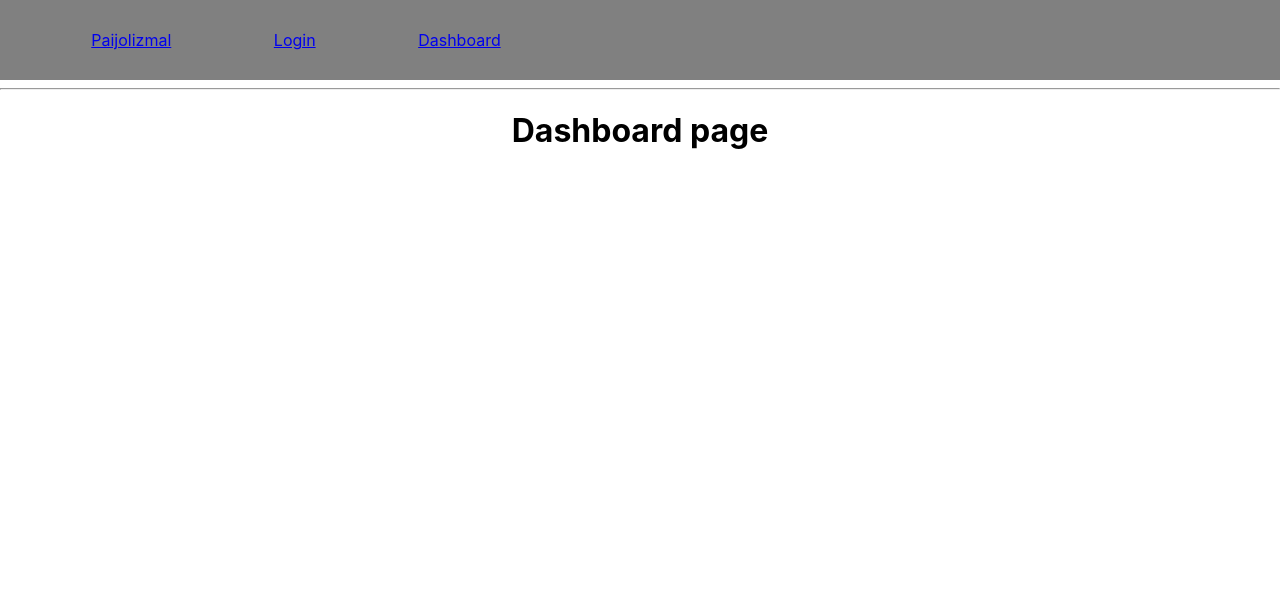
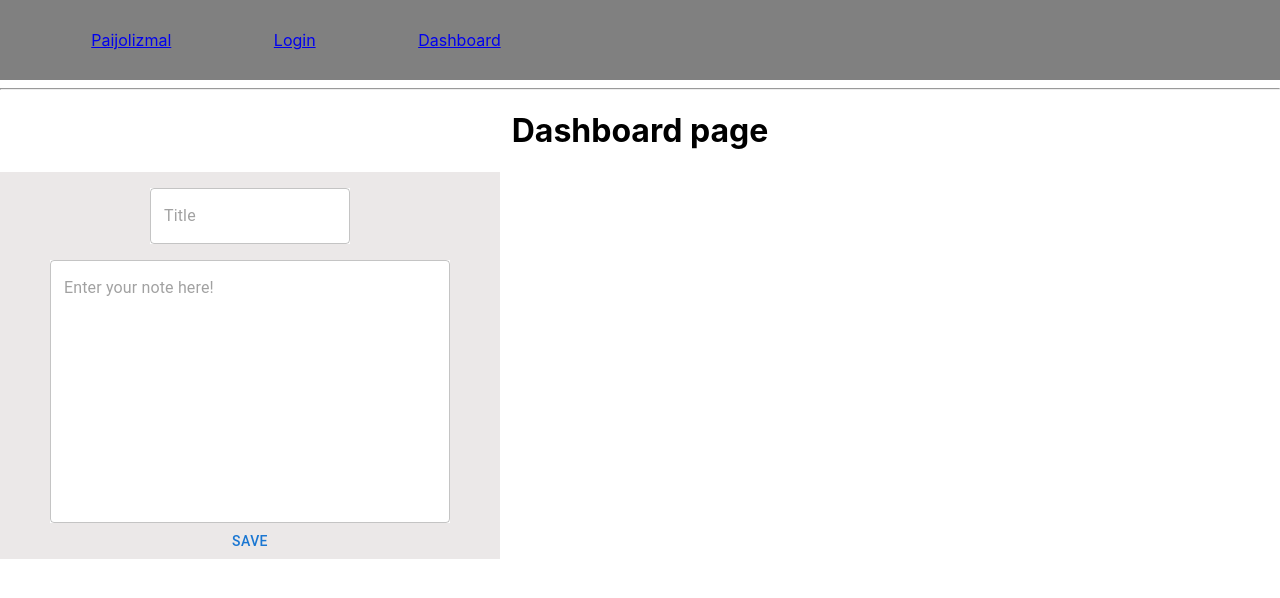
Before and after one commit to J5kinner/PaiJoLizMal, a React (Create React App) app: page /dashboard in a window 1280 px wide. Shown: the top 598 px of the page. Built offline with nearby package versions, Linux system fonts and the light colour scheme.

Commit message:
added in basic note form

```diff
--- a/package.json
+++ b/package.json
@@ -3,6 +3,9 @@
   "version": "0.1.0",
   "private": true,
   "dependencies": {
+    "@emotion/react": "^11.4.1",
+    "@emotion/styled": "^11.3.0",
+    "@mui/material": "^5.0.3",
     "@testing-library/jest-dom": "^5.11.4",
     "@testing-library/react": "^11.1.0",
     "@testing-library/user-event": "^12.1.10",
--- a/src/App.js
+++ b/src/App.js
@@ -6,7 +6,7 @@
  */
 
 import "./assets/scss/layout/App.scss";
-import DashboardPage from "./views/DashboardPage";
+import DashboardPage from "./views/Dashboard/DashboardPage";
 import HomePage from "./views/HomePage";
 import Navigation from "./views/Navigation";
 
--- a/src/views/DashboardPage.js
+++ b/src/views/Dashboard/DashboardPage.js
@@ -6,11 +6,13 @@
  */
 
 import React from "react";
+import NoteEditor from "./NoteEditor";
 
 function DashboardPage() {
   return (
     <div>
       <h1>Dashboard page</h1>
+      <NoteEditor/>
     </div>
   );
 }
--- /dev/null
+++ b/src/views/Dashboard/NoteEditor.js
@@ -0,0 +1,54 @@
+/** @license 3120 Group X
+ * Copyright (c) 3120 Group X, Inc. and its affiliates.
+ *
+ * Authors:
+ *
+ */
+
+import React, { useState } from 'react'
+import { FormControl,
+         Button, Box,
+         TextField } from '@mui/material'
+
+const NoteEditor = () => {
+    const [title, setTitle] = useState(0)
+    const [note, setNote] = useState(0)
+
+    const handleTitleChange = (newTitle) => {
+        setTitle(newTitle.target.value)
+    }
+
+    const handleNoteChange = (newNote) => {
+        setNote(newNote.target.value)
+    }
+
+    const handleAddNote = () => {
+        alert("new note added with title:  " + title + " note: " + note )
+    }
+
+    return (
+      <Box sx={{width: 500, backgroundColor: '#EBE8E8' }}>
+        <FormControl sx={{display: 'block', alignItems: 'left'}}>
+          <Box sx={{padding: 2}}>
+            <TextField placeholder="Title"
+             onChange={handleTitleChange}
+             sx={{backgroundColor: 'white', width: 200}}/>
+            </Box>
+           <Box>
+            <TextField
+                placeholder="Enter your note here!"
+                multiline
+                onChange={handleNoteChange}
+                minRows={10}
+                sx={{ width: 400, backgroundColor: 'white'}}
+            />
+            </Box>
+            <Button onClick={handleAddNote}>Save</Button>
+        </FormControl>
+        </Box>
+
+    )
+
+}
+
+export default NoteEditor
--- a/src/views/Navigation.js
+++ b/src/views/Navigation.js
@@ -9,7 +9,7 @@ import React from "react";
 import { BrowserRouter as Router, Switch, Route, Link } from "react-router-dom";
 import "../assets/scss/layout/App.scss";
 
-import DashboardPage from "./DashboardPage";
+import DashboardPage from "./Dashboard/DashboardPage";
 import HomePage from "./HomePage";
 import LoginPage from "./LoginPage";
 import SignUpPage from "./SignUpPage";
```
